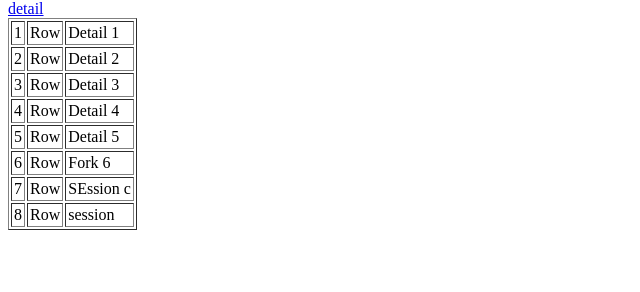
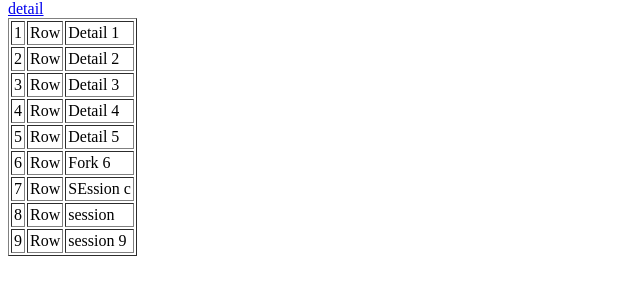
Before and after one commit to randheerk/chetu-demo2, a plain HTML site: page index.html in a window 1280 px wide. Shown: the part 66-358 px from the top of the page, without its empty margins (0-640 px from the left). Drawn offline with Linux system fonts and the light colour scheme.

Commit message:
fork test

```diff
--- a/index.html
+++ b/index.html
@@ -30,6 +30,9 @@
 			<tr>
 				<td>8</td><td>Row </td><td> session</td>
 			</tr>
+			<tr>
+				<td>9</td><td>Row </td><td> session 9</td>
+			</tr>
 		</table>
 	</body>
 </html>
```
